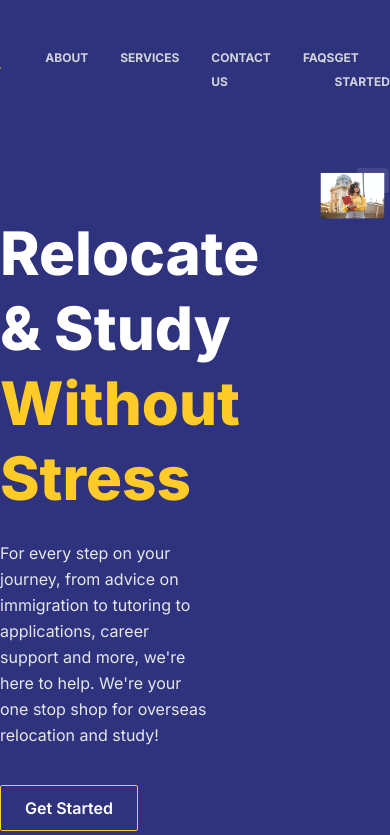
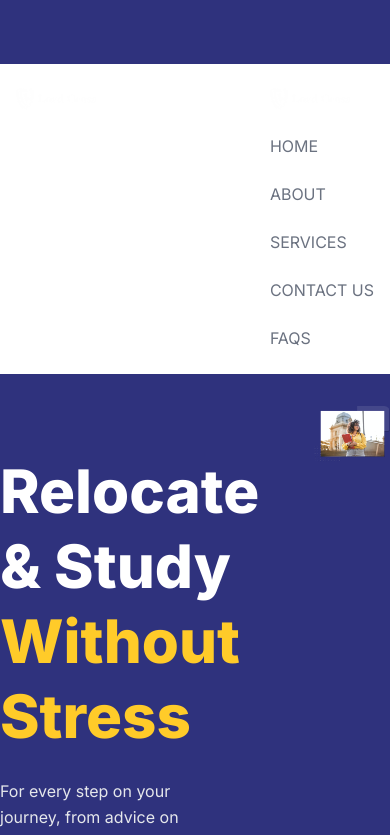
Before and after one commit to tochukwuali/lordcross, a React (Create React App) app: page / in a window 390 px wide. Shown: the top 835 px of the page. Built offline with nearby package versions, Linux system fonts and the light colour scheme.

Commit message:
nothing to say

```diff
--- /dev/null
+++ b/src/components/MobileIcon.js
@@ -0,0 +1,19 @@
+import "../App.css";
+
+const MobileIcon = ({ toggle, openNav }) => {
+  let attachedClasses = ["icon"];
+  if (toggle) {
+    attachedClasses = ["icon", "open"];
+  }
+
+  return (
+    <div className="mobileIcon" onClick={openNav}>
+      <div className={attachedClasses.join(" ")}>
+        <span></span>
+        <span></span>
+      </div>
+    </div>
+  );
+};
+
+export default MobileIcon;
--- a/src/components/Nav.tsx
+++ b/src/components/Nav.tsx
@@ -1,10 +1,28 @@
+import { useEffect, useState } from 'react'
 import { Link } from 'react-router-dom'
-import Logo from '../assets/lc_logo1.png'
+import Logo from '../assets/lc_logo.png'
+import MobileIcon from "./MobileIcon";
 
 const Nav = () => {
+  const [scroll, setScroll] = useState(false);
+
+  const [toggle, setToggle] = useState(false);
+  let attachedClasses = ["Nav"];
+  const openNav = () => setToggle(!toggle);
+  if (toggle) {
+    attachedClasses = ["Nav", "menuOpen"];
+  }
+
+  useEffect(() => {
+    window.addEventListener("scroll", () => {
+      setScroll(window.scrollY > 50);
+    });
+  }, []);
+
     return (
+      <>
         <nav className="py-8 bg-co-blue">
-          <div className="max-w-6xl mx-auto flex space-x-10 items-center">
+          <div className="xl:max-w-6xl mx-auto md:px-24 md:flex md:space-x-10 items-center hidden fixed h-20 top-0 z-30">
           <Link to="/" className="w-1/4">
             <img src={Logo} alt="lordcross logo" className="w-7/12" />
           </Link>
@@ -23,6 +41,42 @@ const Nav = () => {
           </div>
           </div>
         </nav>
+        <div
+        className={`md:hidden flex justify-between bg-nav-grey w-full px-4 py-6 `}
+      >
+        <div className="relative">
+          <img src={Logo} alt="lord cross logo" className="w-20" />
+        </div>
+        <div className="relative">
+          <MobileIcon toggle={toggle} openNav={openNav} />
+        </div>
+        <div className={attachedClasses.join(" ")}>
+          <div className="side__nav_logo">
+            <img src={Logo} alt="as8s logo" className="w-20" />
+          </div>
+          <ul className="nav__list">
+            <li className="mt-6 uppercase text-gray-500 " onClick={openNav}>
+              <a href="https://as8s.com">Home</a>
+            </li>
+
+            <li className="mt-6 uppercase text-gray-500" onClick={openNav}>
+              <a href="#features">About</a>
+            </li>
+
+            <li className="mt-6 uppercase text-gray-500">
+              <a href="#mission">Services</a>
+            </li>
+
+            <li className="mt-6 uppercase text-gray-500">
+              <a href="#footer">Contact us</a>
+            </li>
+            <li className="mt-6 uppercase text-gray-500">
+              <a href="#footer">FAQs</a>
+            </li>
+          </ul>
+        </div>
+      </div>
+        </>
     )
 }
 
--- a/src/pages/Register.jsx
+++ b/src/pages/Register.jsx
@@ -171,7 +171,12 @@ const Register = () => {
                     <div className="w-full lg:w-12/12 px-4">
                       <div className="relative w-full mb-3">
                         <div>
-                          <label htmlFor="Programme">Degree Program</label>
+                        <label
+                          className="block uppercase text-blueGray-600 text-xs font-bold mb-2"
+                          htmlFor="programme"
+                        >
+                          Degree Program
+                        </label>
                           <select
                             name="programme"
                             value={programme}
@@ -205,6 +210,9 @@ const Register = () => {
                         ></textarea>
                       </div>
                     </div>
+                   <div className="px-4 mb-3">
+                   <button className="bg-co-blue text-white py-3 px-6 font-semibold hover:bg-blue-900 hover:text-gray-100">Submit</button>
+                   </div>
                   </div>
                 </form>
               </div>
```
